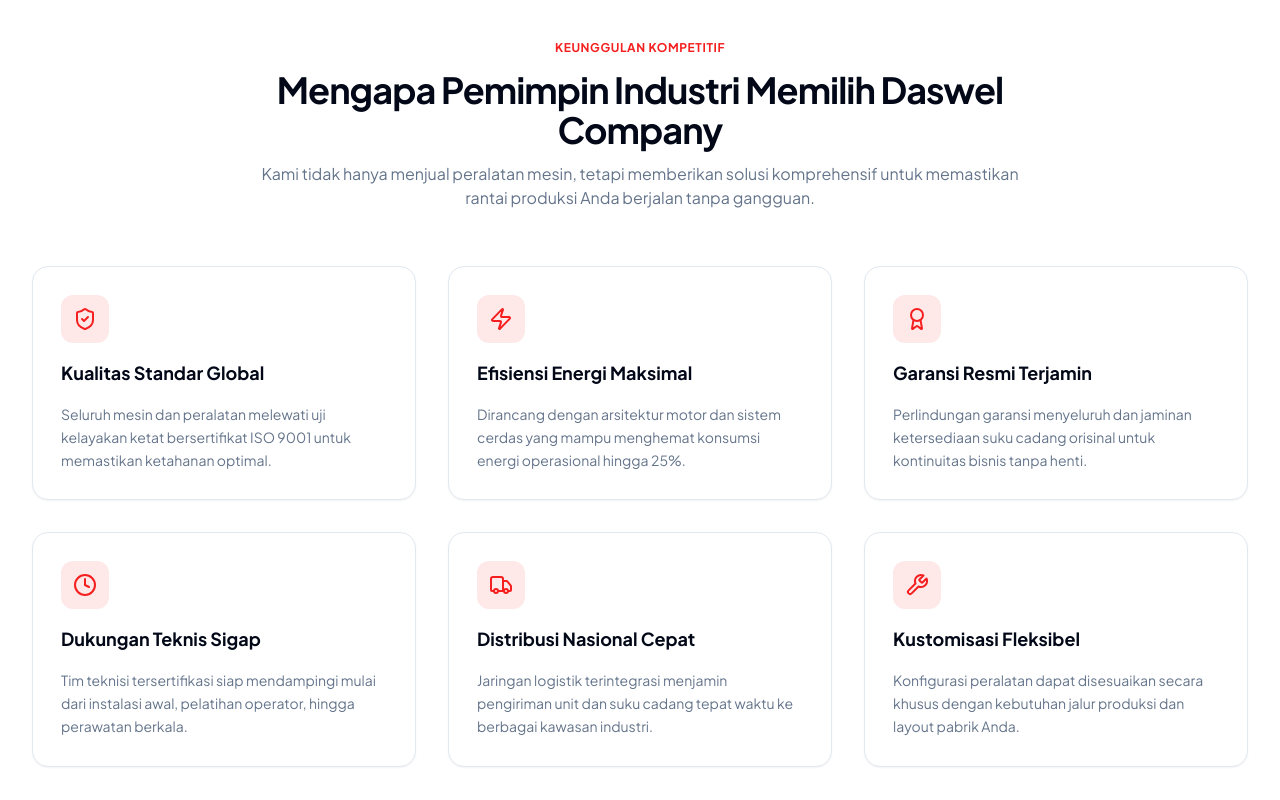
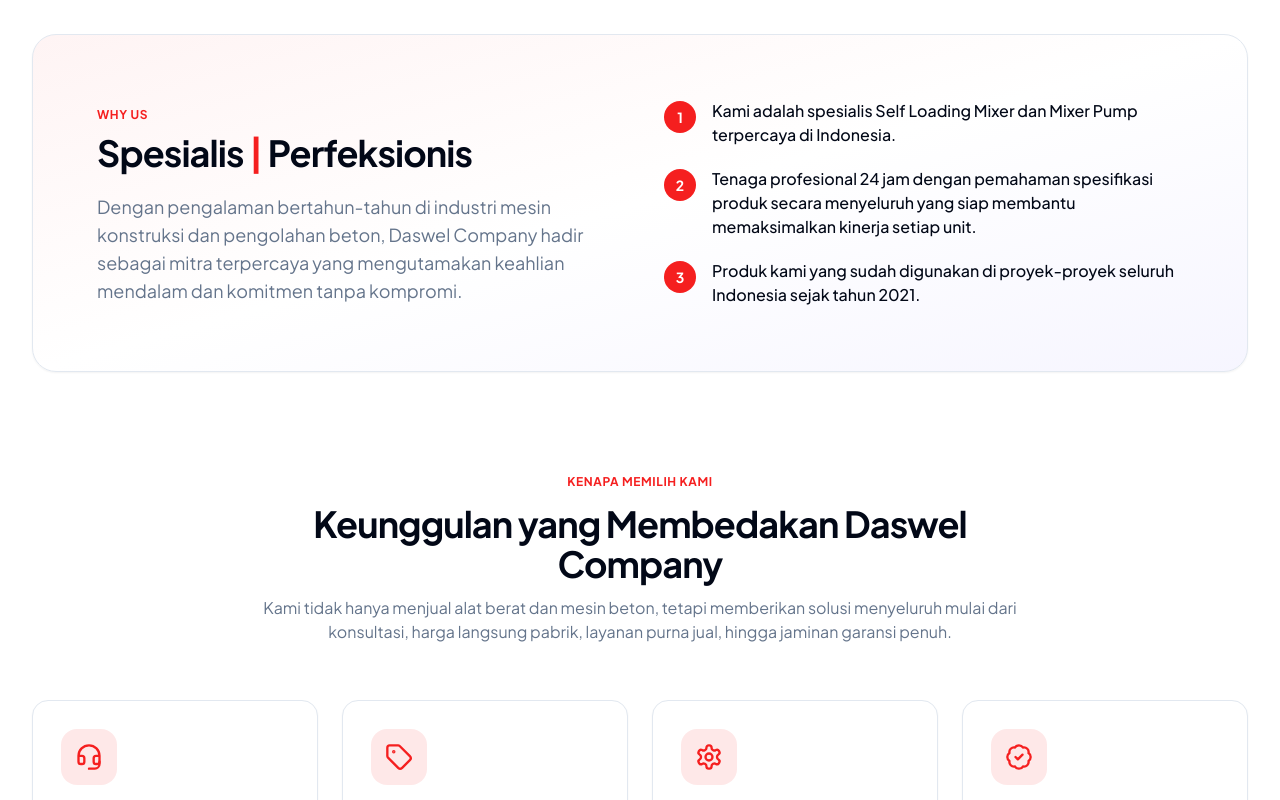
Before and after one commit to Snouzen/daswel-comp, a Next.js app: page / in a window 1280 px wide. Shown: the part 1500-2300 px from the top of the page. Built offline with nearby package versions, Linux system fonts and the light colour scheme.

Commit message:
feat(home): replace keunggulan section with Spesialis, Kenapa Memilih Kami, and Nilai Perusahaan

```diff
--- a/components/home/about-and-features-section.tsx
+++ b/components/home/about-and-features-section.tsx
@@ -11,45 +11,81 @@
   Truck,
   Wrench,
   Target,
+  Headset,
+  Tag,
+  Settings,
+  BadgeCheck,
+  Heart,
+  Handshake,
+  Users,
+  Crown,
+  TrendingUp,
 } from "lucide-react";
 
-const advantages = [
+const whyChooseUs = [
   {
-    icon: ShieldCheck,
-    title: "Kualitas Standar Global",
+    icon: Headset,
+    title: "Customer Service",
     description:
-      "Seluruh mesin dan peralatan melewati uji kelayakan ketat bersertifikat ISO 9001 untuk memastikan ketahanan optimal.",
+      "Silakan menghubungi CS kami kapan saja untuk mendapatkan penawaran terbaik serta konsultasi spesifikasi produk langsung dari tim Customer Service profesional kami.",
   },
   {
-    icon: Zap,
-    title: "Efisiensi Energi Maksimal",
+    icon: Tag,
+    title: "Harga Kompetitif",
     description:
-      "Dirancang dengan arsitektur motor dan sistem cerdas yang mampu menghemat konsumsi energi operasional hingga 25%.",
+      "Karena kami pabriknya langsung, harga yang Anda dapatkan dijamin lebih kompetitif dibandingkan penawaran lain untuk produk dengan kualitas dan spesifikasi yang sama.",
   },
   {
-    icon: Award,
-    title: "Garansi Resmi Terjamin",
+    icon: Settings,
+    title: "After Sales",
     description:
-      "Perlindungan garansi menyeluruh dan jaminan ketersediaan suku cadang orisinal untuk kontinuitas bisnis tanpa henti.",
+      "Tim After Sales kami menjamin seluruh keluhan dari customer akan segera teratasi — ini cara kami membangun kepercayaan dan loyalitas jangka panjang.",
   },
   {
-    icon: Clock,
-    title: "Dukungan Teknis Sigap",
+    icon: BadgeCheck,
+    title: "Jaminan Garansi",
     description:
-      "Tim teknisi tersertifikasi siap mendampingi mulai dari instalasi awal, pelatihan operator, hingga perawatan berkala.",
+      "Garansi kami berikan kepada seluruh customer sebagai wujud apresiasi atas kepercayaan Anda. Setiap produk yang dianggap cacat produksi akan kami tukar dengan yang baru.",
+  },
+];
+
+const companyValues = [
+  {
+    icon: Heart,
+    title: "Integritas",
+    description:
+      "Bangun kepercayaan dengan kejujuran, tanggung jawab, serta perbuatan.",
   },
   {
-    icon: Truck,
-    title: "Distribusi Nasional Cepat",
+    icon: Handshake,
+    title: "Komitmen",
     description:
-      "Jaringan logistik terintegrasi menjamin pengiriman unit dan suku cadang tepat waktu ke berbagai kawasan industri.",
+      "Menjunjung tinggi nilai-nilai yang disepakati dan bertanggung jawab dengan sepenuh hati.",
   },
   {
-    icon: Wrench,
-    title: "Kustomisasi Fleksibel",
+    icon: Users,
+    title: "Kerja Tim",
     description:
-      "Konfigurasi peralatan dapat disesuaikan secara khusus dengan kebutuhan jalur produksi dan layout pabrik Anda.",
+      "Semangat saling menghormati untuk mencapai hasil akhir terbaik.",
   },
+  {
+    icon: Crown,
+    title: "Kepemimpinan",
+    description:
+      "Menyatukan dan memotivasi untuk mencapai target perusahaan.",
+  },
+  {
+    icon: TrendingUp,
+    title: "Peningkatan Terus Menerus",
+    description:
+      "Berkomitmen untuk terus melakukan perbaikan dalam pekerjaan, bagi diri sendiri, unit kerja, dan perusahaan.",
+  },
+];
+
+const specialistPoints = [
+  "Kami adalah spesialis Self Loading Mixer dan Mixer Pump terpercaya di Indonesia.",
+  "Tenaga profesional 24 jam dengan pemahaman spesifikasi produk secara menyeluruh yang siap membantu memaksimalkan kinerja setiap unit.",
+  "Produk kami yang sudah digunakan di proyek-proyek seluruh Indonesia sejak tahun 2021.",
 ];
 
 const pillars = [
@@ -138,22 +174,69 @@
         </div>
       </section>
 
-      {/* Bagian Keunggulan / Alasan Memilih Kami */}
-      <section className="container mx-auto max-w-7xl px-4 sm:px-6 lg:px-8">
+      {/* Bagian Spesialis | Perfeksionis */}
+      <section className="container mx-auto max-w-7xl px-4 sm:px-6 lg:px-8" aria-label="Spesialis Perfeksionis Daswel">
+        <div className="rounded-3xl border bg-gradient-to-br from-primary/5 via-card to-secondary/5 p-8 sm:p-12 lg:p-16 shadow-sm">
+          <div className="grid grid-cols-1 lg:grid-cols-2 gap-12 items-center">
+            <motion.div
+              initial={{ opacity: 0, x: -20 }}
+              whileInView={{ opacity: 1, x: 0 }}
+              viewport={{ once: true }}
+              transition={{ duration: 0.5 }}
+              className="space-y-5"
+            >
+              <div className="space-y-2">
+                <span className="text-xs font-bold uppercase tracking-wider text-primary">
+                  Why Us
+                </span>
+                <h2 className="text-3xl sm:text-4xl font-bold tracking-tight text-foreground">
+                  Spesialis <span className="text-primary">|</span> Perfeksionis
+                </h2>
+              </div>
+              <p className="text-muted-foreground text-base sm:text-lg leading-relaxed">
+                Dengan pengalaman bertahun-tahun di industri mesin konstruksi dan pengolahan beton, {companyData.name} hadir sebagai mitra terpercaya yang mengutamakan keahlian mendalam dan komitmen tanpa kompromi.
+              </p>
+            </motion.div>
+
+            <motion.div
+              initial={{ opacity: 0, x: 20 }}
+              whileInView={{ opacity: 1, x: 0 }}
+              viewport={{ once: true }}
+              transition={{ duration: 0.5, delay: 0.1 }}
+            >
+              <ul className="space-y-5" role="list">
+                {specialistPoints.map((point, idx) => (
+                  <li key={idx} className="flex items-start gap-4">
+                    <div className="flex h-8 w-8 items-center justify-center rounded-full bg-primary text-primary-foreground text-sm font-bold shrink-0 mt-0.5">
+                      {idx + 1}
+                    </div>
+                    <p className="text-sm sm:text-base text-foreground leading-relaxed font-medium">
+                      {point}
+                    </p>
+                  </li>
+                ))}
+              </ul>
+            </motion.div>
+          </div>
+        </div>
+      </section>
+
+      {/* Bagian Kenapa Memilih Kami (4 Kartu) */}
+      <section className="container mx-auto max-w-7xl px-4 sm:px-6 lg:px-8" aria-label="Kenapa Memilih Daswel">
         <div className="text-center max-w-3xl mx-auto mb-14 space-y-3">
           <span className="text-xs font-bold uppercase tracking-wider text-primary">
-            Keunggulan Kompetitif
+            Kenapa Memilih Kami
           </span>
           <h2 className="text-3xl sm:text-4xl font-bold tracking-tight text-foreground">
-            Mengapa Pemimpin Industri Memilih {companyData.name}
+            Keunggulan yang Membedakan {companyData.name}
           </h2>
           <p className="text-muted-foreground text-sm sm:text-base">
-            Kami tidak hanya menjual peralatan mesin, tetapi memberikan solusi komprehensif untuk memastikan rantai produksi Anda berjalan tanpa gangguan.
+            Kami tidak hanya menjual alat berat dan mesin beton, tetapi memberikan solusi menyeluruh mulai dari konsultasi, harga langsung pabrik, layanan purna jual, hingga jaminan garansi penuh.
           </p>
         </div>
 
-        <div className="grid grid-cols-1 md:grid-cols-2 lg:grid-cols-3 gap-8">
-          {advantages.map((item, idx) => {
+        <div className="grid grid-cols-1 sm:grid-cols-2 lg:grid-cols-4 gap-6">
+          {whyChooseUs.map((item, idx) => {
             const Icon = item.icon;
             return (
               <motion.div
@@ -162,10 +245,10 @@
                 whileInView={{ opacity: 1, y: 0 }}
                 viewport={{ once: true }}
                 transition={{ duration: 0.4, delay: idx * 0.08 }}
-                className="rounded-2xl border bg-card p-7 shadow-sm hover:shadow-md transition-all hover:border-primary/40 space-y-4"
+                className="rounded-2xl border bg-card p-7 shadow-sm hover:shadow-lg transition-all hover:border-primary/40 space-y-4 group"
               >
-                <div className="flex h-12 w-12 items-center justify-center rounded-xl bg-primary/10 text-primary">
-                  <Icon className="h-6 w-6" />
+                <div className="flex h-14 w-14 items-center justify-center rounded-2xl bg-primary/10 text-primary group-hover:bg-primary group-hover:text-primary-foreground transition-colors">
+                  <Icon className="h-7 w-7" />
                 </div>
                 <h3 className="font-bold text-lg text-foreground">{item.title}</h3>
                 <p className="text-sm text-muted-foreground leading-relaxed">
@@ -176,6 +259,47 @@
           })}
         </div>
       </section>
+
+      {/* Bagian Nilai-Nilai Perusahaan Kami */}
+      <section className="container mx-auto max-w-7xl px-4 sm:px-6 lg:px-8" aria-label="Nilai-Nilai Perusahaan">
+        <div className="rounded-3xl border bg-card/60 p-8 sm:p-12 shadow-sm">
+          <div className="text-center max-w-2xl mx-auto mb-12 space-y-3">
+            <span className="text-xs font-bold uppercase tracking-wider text-primary">
+              Fondasi Perusahaan
+            </span>
+            <h2 className="text-3xl sm:text-4xl font-bold tracking-tight text-foreground">
+              Nilai-Nilai Perusahaan Kami
+            </h2>
+            <p className="text-muted-foreground text-sm sm:text-base">
+              Lima pilar yang menjadi landasan setiap langkah {companyData.name} dalam melayani mitra industri di seluruh Indonesia.
+            </p>
+          </div>
+
+          <div className="grid grid-cols-1 sm:grid-cols-2 lg:grid-cols-5 gap-6">
+            {companyValues.map((value, idx) => {
+              const Icon = value.icon;
+              return (
+                <motion.div
+                  key={idx}
+                  initial={{ opacity: 0, y: 15 }}
+                  whileInView={{ opacity: 1, y: 0 }}
+                  viewport={{ once: true }}
+                  transition={{ duration: 0.4, delay: idx * 0.06 }}
+                  className="rounded-2xl border bg-background p-6 shadow-sm hover:shadow-md transition-all hover:border-primary/40 text-center space-y-3 group"
+                >
+                  <div className="flex h-12 w-12 items-center justify-center rounded-xl bg-primary/10 text-primary mx-auto group-hover:bg-primary group-hover:text-primary-foreground transition-colors">
+                    <Icon className="h-6 w-6" />
+                  </div>
+                  <h3 className="font-bold text-base text-foreground">{value.title}</h3>
+                  <p className="text-xs sm:text-sm text-muted-foreground leading-relaxed">
+                    {value.description}
+                  </p>
+                </motion.div>
+              );
+            })}
+          </div>
+        </div>
+      </section>
     </div>
   );
 }
```
